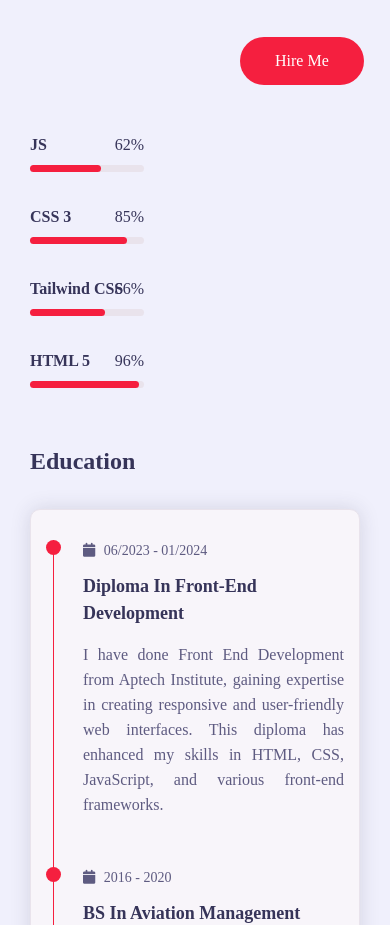
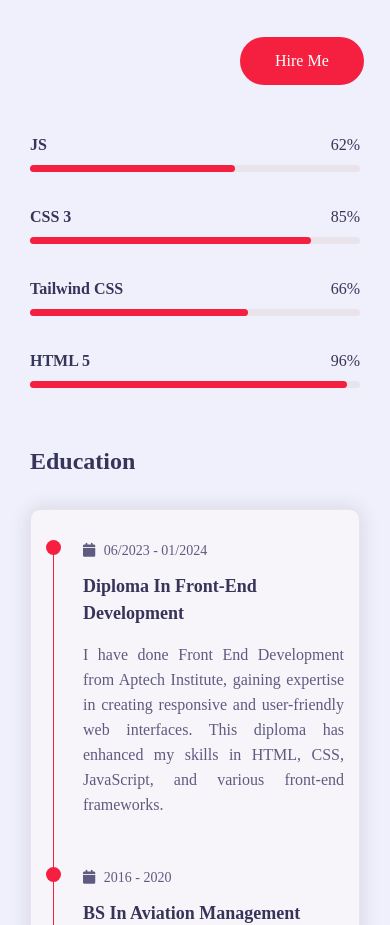
Before and after one commit to B00ttl3/Portfolio, a plain HTML site: page index.html in a window 390 px wide. Shown: the part 1633-2558 px from the top of the page. Drawn offline with Linux system fonts and the light colour scheme; a web font is replaced by a local one.

Commit message:
Style.css

```diff
--- a/Style/Style.css
+++ b/Style/Style.css
@@ -765,6 +765,13 @@ h3.my-profession {
     }
 }
 
+@media (max-width:440px){
+    .about .about-content .skills {
+        flex: 0 0 100%;
+        max-width: 100%;
+    }
+}
+
 @media (max-width:750px){
     .service .service-item,
     .aboout .about-content .skills,
```
